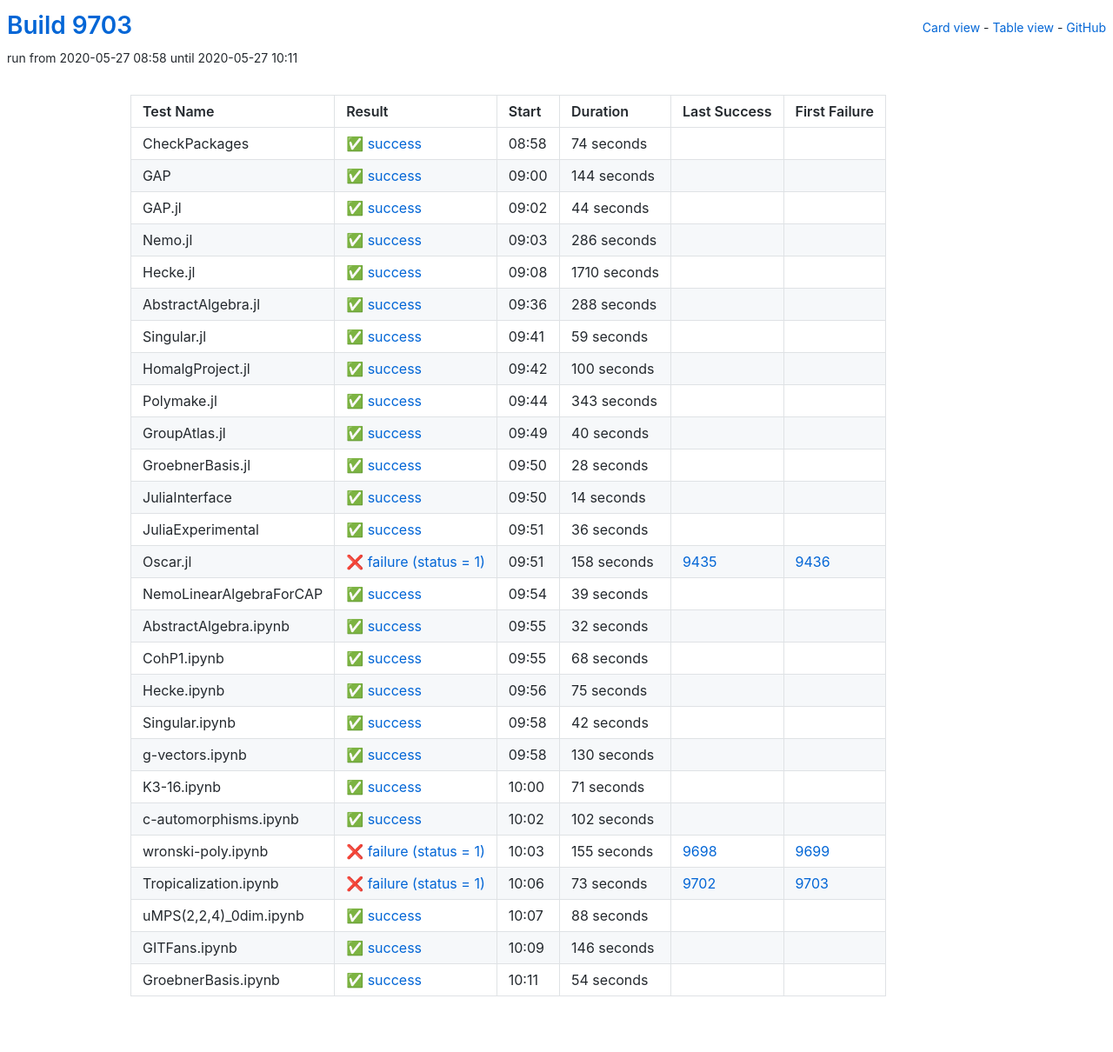
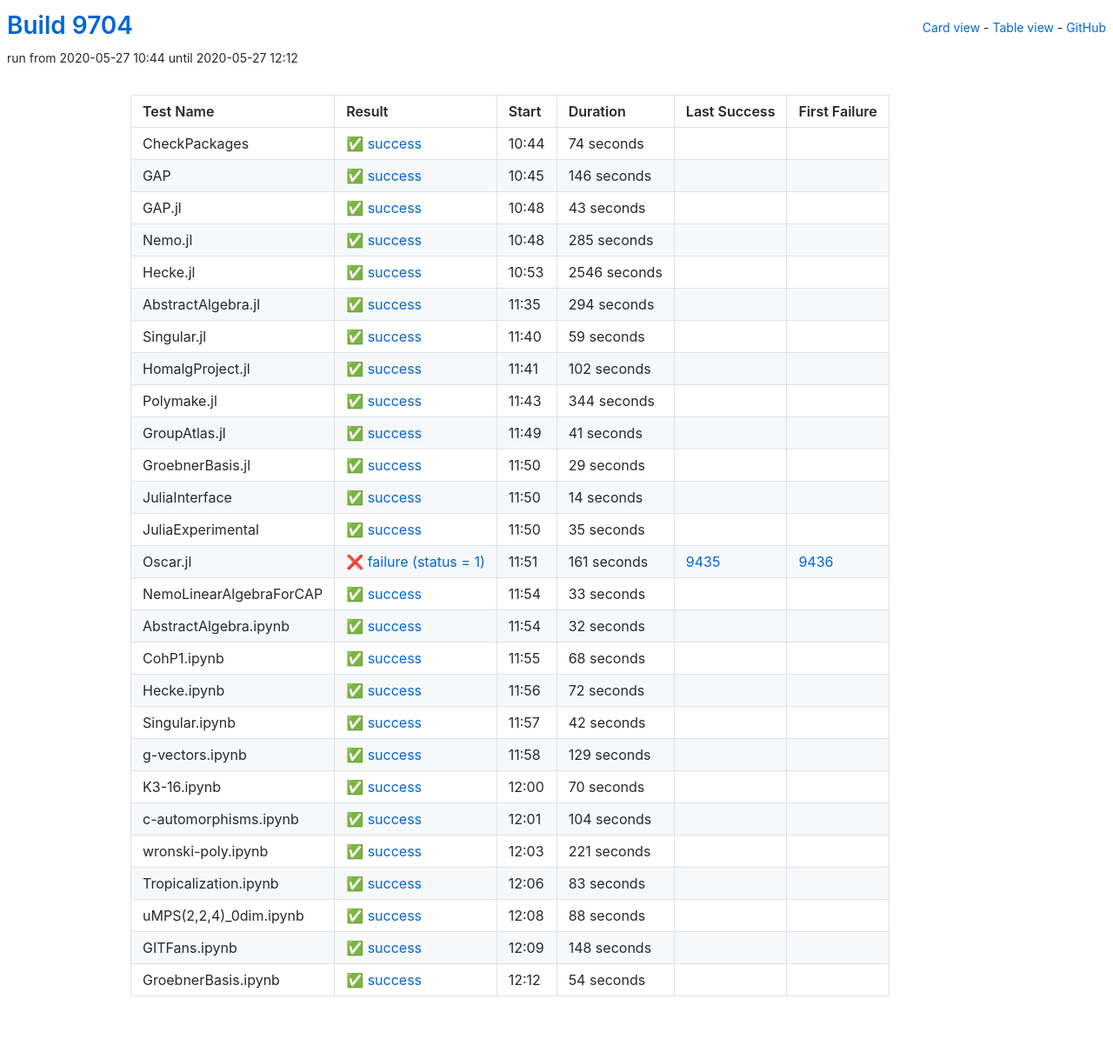
Before and after one commit to oscar-system/oscar-ci-status, a Jekyll site: the page built from table.html, in a window 1280 px wide. Shown: the whole page at 87% size. Built offline with Jekyll 4.4.1, drawn with Linux system fonts in a browser that asks for light colours.

Commit message:
Build 9704

```diff
--- a/_data/ci.yml
+++ b/_data/ci.yml
@@ -1,5 +1,5 @@
-build: 9703
-build_url: https://oscarci.mathematik.uni-kl.de/job/oscar/9703/
+build: 9704
+build_url: https://oscarci.mathematik.uni-kl.de/job/oscar/9704/
 job: oscar
 tests:
 - duration: 74
@@ -9,69 +9,69 @@
   id: checkpackages
   last_success: false
   last_success_url: null
-  log: https://oscarci.mathematik.uni-kl.de/job/oscar/9703/artifact/logs/build-9703/CheckPackages.log
+  log: https://oscarci.mathematik.uni-kl.de/job/oscar/9704/artifact/logs/build-9704/CheckPackages.log
   name: CheckPackages
-  start: 2020-05-27 08:58
+  start: 2020-05-27 10:44
   status: success
   success: true
-- duration: 144
+- duration: 146
   exitcode: 0
   first_failure: false
   first_failure_url: null
   id: gap
   last_success: false
   last_success_url: null
-  log: https://oscarci.mathematik.uni-kl.de/job/oscar/9703/artifact/logs/build-9703/GAP.log
+  log: https://oscarci.mathematik.uni-kl.de/job/oscar/9704/artifact/logs/build-9704/GAP.log
   name: GAP
-  start: 2020-05-27 09:00
+  start: 2020-05-27 10:45
   status: success
   success: true
-- duration: 44
+- duration: 43
   exitcode: 0
   first_failure: false
   first_failure_url: null
   id: gap-jl
   last_success: false
   last_success_url: null
-  log: https://oscarci.mathematik.uni-kl.de/job/oscar/9703/artifact/logs/build-9703/GAP.jl.log
+  log: https://oscarci.mathematik.uni-kl.de/job/oscar/9704/artifact/logs/build-9704/GAP.jl.log
   name: GAP.jl
-  start: 2020-05-27 09:02
+  start: 2020-05-27 10:48
   status: success
   success: true
-- duration: 286
+- duration: 285
   exitcode: 0
   first_failure: false
   first_failure_url: null
   id: nemo-jl
   last_success: false
   last_success_url: null
-  log: https://oscarci.mathematik.uni-kl.de/job/oscar/9703/artifact/logs/build-9703/Nemo.jl.log
+  log: https://oscarci.mathematik.uni-kl.de/job/oscar/9704/artifact/logs/build-9704/Nemo.jl.log
   name: Nemo.jl
-  start: 2020-05-27 09:03
+  start: 2020-05-27 10:48
   status: success
   success: true
-- duration: 1710
+- duration: 2546
   exitcode: 0
   first_failure: false
   first_failure_url: null
   id: hecke-jl
   last_success: false
   last_success_url: null
-  log: https://oscarci.mathematik.uni-kl.de/job/oscar/9703/artifact/logs/build-9703/Hecke.jl.log
+  log: https://oscarci.mathematik.uni-kl.de/job/oscar/9704/artifact/logs/build-9704/Hecke.jl.log
   name: Hecke.jl
-  start: 2020-05-27 09:08
+  start: 2020-05-27 10:53
   status: success
   success: true
-- duration: 288
+- duration: 294
   exitcode: 0
   first_failure: false
   first_failure_url: null
   id: abstractalgebra-jl
   last_success: false
   last_success_url: null
-  log: https://oscarci.mathematik.uni-kl.de/job/oscar/9703/artifact/logs/build-9703/AbstractAlgebra.jl.log
+  log: https://oscarci.mathematik.uni-kl.de/job/oscar/9704/artifact/logs/build-9704/AbstractAlgebra.jl.log
   name: AbstractAlgebra.jl
-  start: 2020-05-27 09:36
+  start: 2020-05-27 11:35
   status: success
   success: true
 - duration: 59
@@ -81,57 +81,57 @@
   id: singular-jl
   last_success: false
   last_success_url: null
-  log: https://oscarci.mathematik.uni-kl.de/job/oscar/9703/artifact/logs/build-9703/Singular.jl.log
+  log: https://oscarci.mathematik.uni-kl.de/job/oscar/9704/artifact/logs/build-9704/Singular.jl.log
   name: Singular.jl
-  start: 2020-05-27 09:41
+  start: 2020-05-27 11:40
   status: success
   success: true
-- duration: 100
+- duration: 102
   exitcode: 0
   first_failure: false
   first_failure_url: null
   id: homalgproject-jl
   last_success: false
   last_success_url: null
-  log: https://oscarci.mathematik.uni-kl.de/job/oscar/9703/artifact/logs/build-9703/HomalgProject.jl.log
+  log: https://oscarci.mathematik.uni-kl.de/job/oscar/9704/artifact/logs/build-9704/HomalgProject.jl.log
   name: HomalgProject.jl
-  start: 2020-05-27 09:42
+  start: 2020-05-27 11:41
   status: success
   success: true
-- duration: 343
+- duration: 344
   exitcode: 0
   first_failure: false
   first_failure_url: null
   id: polymake-jl
   last_success: false
   last_success_url: null
-  log: https://oscarci.mathematik.uni-kl.de/job/oscar/9703/artifact/logs/build-9703/Polymake.jl.log
+  log: https://oscarci.mathematik.uni-kl.de/job/oscar/9704/artifact/logs/build-9704/Polymake.jl.log
   name: Polymake.jl
-  start: 2020-05-27 09:44
+  start: 2020-05-27 11:43
   status: success
   success: true
-- duration: 40
+- duration: 41
   exitcode: 0
   first_failure: false
   first_failure_url: null
   id: groupatlas-jl
   last_success: false
   last_success_url: null
-  log: https://oscarci.mathematik.uni-kl.de/job/oscar/9703/artifact/logs/build-9703/GroupAtlas.jl.log
+  log: https://oscarci.mathematik.uni-kl.de/job/oscar/9704/artifact/logs/build-9704/GroupAtlas.jl.log
   name: GroupAtlas.jl
-  start: 2020-05-27 09:49
+  start: 2020-05-27 11:49
   status: success
   success: true
-- duration: 28
+- duration: 29
   exitcode: 0
   first_failure: false
   first_failure_url: null
   id: groebnerbasis-jl
   last_success: false
   last_success_url: null
-  log: https://oscarci.mathematik.uni-kl.de/job/oscar/9703/artifact/logs/build-9703/GroebnerBasis.jl.log
+  log: https://oscarci.mathematik.uni-kl.de/job/oscar/9704/artifact/logs/build-9704/GroebnerBasis.jl.log
   name: GroebnerBasis.jl
-  start: 2020-05-27 09:50
+  start: 2020-05-27 11:50
   status: success
   success: true
 - duration: 14
@@ -141,45 +141,45 @@
   id: juliainterface
   last_success: false
   last_success_url: null
-  log: https://oscarci.mathematik.uni-kl.de/job/oscar/9703/artifact/logs/build-9703/JuliaInterface.log
+  log: https://oscarci.mathematik.uni-kl.de/job/oscar/9704/artifact/logs/build-9704/JuliaInterface.log
   name: JuliaInterface
-  start: 2020-05-27 09:50
+  start: 2020-05-27 11:50
   status: success
   success: true
-- duration: 36
+- duration: 35
   exitcode: 0
   first_failure: false
   first_failure_url: null
   id: juliaexperimental
   last_success: false
   last_success_url: null
-  log: https://oscarci.mathematik.uni-kl.de/job/oscar/9703/artifact/logs/build-9703/JuliaExperimental.log
+  log: https://oscarci.mathematik.uni-kl.de/job/oscar/9704/artifact/logs/build-9704/JuliaExperimental.log
   name: JuliaExperimental
-  start: 2020-05-27 09:51
+  start: 2020-05-27 11:50
   status: success
   success: true
-- duration: 158
+- duration: 161
   exitcode: 1
   first_failure: 9436
   first_failure_url: https://oscarci.mathematik.uni-kl.de/job/oscar/9436/
   id: oscar-jl
   last_success: 9435
   last_success_url: https://oscarci.mathematik.uni-kl.de/job/oscar/9435/
-  log: https://oscarci.mathematik.uni-kl.de/job/oscar/9703/artifact/logs/build-9703/Oscar.jl.log
+  log: https://oscarci.mathematik.uni-kl.de/job/oscar/9704/artifact/logs/build-9704/Oscar.jl.log
   name: Oscar.jl
-  start: 2020-05-27 09:51
+  start: 2020-05-27 11:51
   status: failure
   success: false
-- duration: 39
+- duration: 33
   exitcode: 0
   first_failure: false
   first_failure_url: null
   id: nemolinearalgebraforcap
   last_success: false
   last_success_url: null
-  log: https://oscarci.mathematik.uni-kl.de/job/oscar/9703/artifact/logs/build-9703/NemoLinearAlgebraForCAP.log
+  log: https://oscarci.mathematik.uni-kl.de/job/oscar/9704/artifact/logs/build-9704/NemoLinearAlgebraForCAP.log
   name: NemoLinearAlgebraForCAP
-  start: 2020-05-27 09:54
+  start: 2020-05-27 11:54
   status: success
   success: true
 - duration: 32
@@ -189,9 +189,9 @@
   id: abstractalgebra-ipynb
   last_success: false
   last_success_url: null
-  log: https://oscarci.mathematik.uni-kl.de/job/oscar/9703/artifact/logs/build-9703/AbstractAlgebra.ipynb.log
+  log: https://oscarci.mathematik.uni-kl.de/job/oscar/9704/artifact/logs/build-9704/AbstractAlgebra.ipynb.log
   name: AbstractAlgebra.ipynb
-  start: 2020-05-27 09:55
+  start: 2020-05-27 11:54
   status: success
   success: true
 - duration: 68
@@ -201,21 +201,21 @@
   id: cohp1-ipynb
   last_success: false
   last_success_url: null
-  log: https://oscarci.mathematik.uni-kl.de/job/oscar/9703/artifact/logs/build-9703/CohP1.ipynb.log
+  log: https://oscarci.mathematik.uni-kl.de/job/oscar/9704/artifact/logs/build-9704/CohP1.ipynb.log
   name: CohP1.ipynb
-  start: 2020-05-27 09:55
+  start: 2020-05-27 11:55
   status: success
   success: true
-- duration: 75
+- duration: 72
   exitcode: 0
   first_failure: false
   first_failure_url: null
   id: hecke-ipynb
   last_success: false
   last_success_url: null
-  log: https://oscarci.mathematik.uni-kl.de/job/oscar/9703/artifact/logs/build-9703/Hecke.ipynb.log
+  log: https://oscarci.mathematik.uni-kl.de/job/oscar/9704/artifact/logs/build-9704/Hecke.ipynb.log
   name: Hecke.ipynb
-  start: 2020-05-27 09:56
+  start: 2020-05-27 11:56
   status: success
   success: true
 - duration: 42
@@ -225,71 +225,71 @@
   id: singular-ipynb
   last_success: false
   last_success_url: null
-  log: https://oscarci.mathematik.uni-kl.de/job/oscar/9703/artifact/logs/build-9703/Singular.ipynb.log
+  log: https://oscarci.mathematik.uni-kl.de/job/oscar/9704/artifact/logs/build-9704/Singular.ipynb.log
   name: Singular.ipynb
-  start: 2020-05-27 09:58
+  start: 2020-05-27 11:57
   status: success
   success: true
-- duration: 130
+- duration: 129
   exitcode: 0
   first_failure: false
   first_failure_url: null
   id: g-vectors-ipynb
   last_success: false
   last_success_url: null
-  log: https://oscarci.mathematik.uni-kl.de/job/oscar/9703/artifact/logs/build-9703/g-vectors.ipynb.log
+  log: https://oscarci.mathematik.uni-kl.de/job/oscar/9704/artifact/logs/build-9704/g-vectors.ipynb.log
   name: g-vectors.ipynb
-  start: 2020-05-27 09:58
+  start: 2020-05-27 11:58
   status: success
   success: true
-- duration: 71
+- duration: 70
   exitcode: 0
   first_failure: false
   first_failure_url: null
   id: k3-16-ipynb
   last_success: false
   last_success_url: null
-  log: https://oscarci.mathematik.uni-kl.de/job/oscar/9703/artifact/logs/build-9703/K3-16.ipynb.log
+  log: https://oscarci.mathematik.uni-kl.de/job/oscar/9704/artifact/logs/build-9704/K3-16.ipynb.log
   name: K3-16.ipynb
-  start: 2020-05-27 10:00
+  start: 2020-05-27 12:00
   status: success
   success: true
-- duration: 102
+- duration: 104
   exitcode: 0
   first_failure: false
   first_failure_url: null
   id: c-automorphisms-ipynb
   last_success: false
   last_success_url: null
-  log: https://oscarci.mathematik.uni-kl.de/job/oscar/9703/artifact/logs/build-9703/c-automorphisms.ipynb.log
+  log: https://oscarci.mathematik.uni-kl.de/job/oscar/9704/artifact/logs/build-9704/c-automorphisms.ipynb.log
   name: c-automorphisms.ipynb
-  start: 2020-05-27 10:02
+  start: 2020-05-27 12:01
   status: success
   success: true
-- duration: 155
-  exitcode: 1
-  first_failure: 9699
-  first_failure_url: https://oscarci.mathematik.uni-kl.de/job/oscar/9699/
+- duration: 221
+  exitcode: 0
+  first_failure: false
+  first_failure_url: null
   id: wronski-poly-ipynb
-  last_success: 9698
-  last_success_url: https://oscarci.mathematik.uni-kl.de/job/oscar/9698/
-  log: https://oscarci.mathematik.uni-kl.de/job/oscar/9703/artifact/logs/build-9703/wronski-poly.ipynb.log
+  last_success: false
+  last_success_url: null
+  log: https://oscarci.mathematik.uni-kl.de/job/oscar/9704/artifact/logs/build-9704/wronski-poly.ipynb.log
   name: wronski-poly.ipynb
-  start: 2020-05-27 10:03
-  status: failure
-  success: false
-- duration: 73
-  exitcode: 1
-  first_failure: 9703
-  first_failure_url: https://oscarci.mathematik.uni-kl.de/job/oscar/9703/
+  start: 2020-05-27 12:03
+  status: success
+  success: true
+- duration: 83
+  exitcode: 0
+  first_failure: false
+  first_failure_url: null
   id: tropicalization-ipynb
-  last_success: 9702
-  last_success_url: https://oscarci.mathematik.uni-kl.de/job/oscar/9702/
-  log: https://oscarci.mathematik.uni-kl.de/job/oscar/9703/artifact/logs/build-9703/Tropicalization.ipynb.log
+  last_success: false
+  last_success_url: null
+  log: https://oscarci.mathematik.uni-kl.de/job/oscar/9704/artifact/logs/build-9704/Tropicalization.ipynb.log
   name: Tropicalization.ipynb
-  start: 2020-05-27 10:06
-  status: failure
-  success: false
+  start: 2020-05-27 12:06
+  status: success
+  success: true
 - duration: 88
   exitcode: 0
   first_failure: false
@@ -297,21 +297,21 @@
   id: umps-2-2-4-0dim-ipynb
   last_success: false
   last_success_url: null
-  log: https://oscarci.mathematik.uni-kl.de/job/oscar/9703/artifact/logs/build-9703/uMPS-2-2-4-_0dim.ipynb.log
+  log: https://oscarci.mathematik.uni-kl.de/job/oscar/9704/artifact/logs/build-9704/uMPS-2-2-4-_0dim.ipynb.log
   name: uMPS(2,2,4)_0dim.ipynb
-  start: 2020-05-27 10:07
+  start: 2020-05-27 12:08
   status: success
   success: true
-- duration: 146
+- duration: 148
   exitcode: 0
   first_failure: false
   first_failure_url: null
   id: gitfans-ipynb
   last_success: false
   last_success_url: null
-  log: https://oscarci.mathematik.uni-kl.de/job/oscar/9703/artifact/logs/build-9703/GITFans.ipynb.log
+  log: https://oscarci.mathematik.uni-kl.de/job/oscar/9704/artifact/logs/build-9704/GITFans.ipynb.log
   name: GITFans.ipynb
-  start: 2020-05-27 10:09
+  start: 2020-05-27 12:09
   status: success
   success: true
 - duration: 54
@@ -321,8 +321,8 @@
   id: groebnerbasis-ipynb
   last_success: false
   last_success_url: null
-  log: https://oscarci.mathematik.uni-kl.de/job/oscar/9703/artifact/logs/build-9703/GroebnerBasis.ipynb.log
+  log: https://oscarci.mathematik.uni-kl.de/job/oscar/9704/artifact/logs/build-9704/GroebnerBasis.ipynb.log
   name: GroebnerBasis.ipynb
-  start: 2020-05-27 10:11
+  start: 2020-05-27 12:12
   status: success
   success: true
```
Also changed, not shown: README.md.
